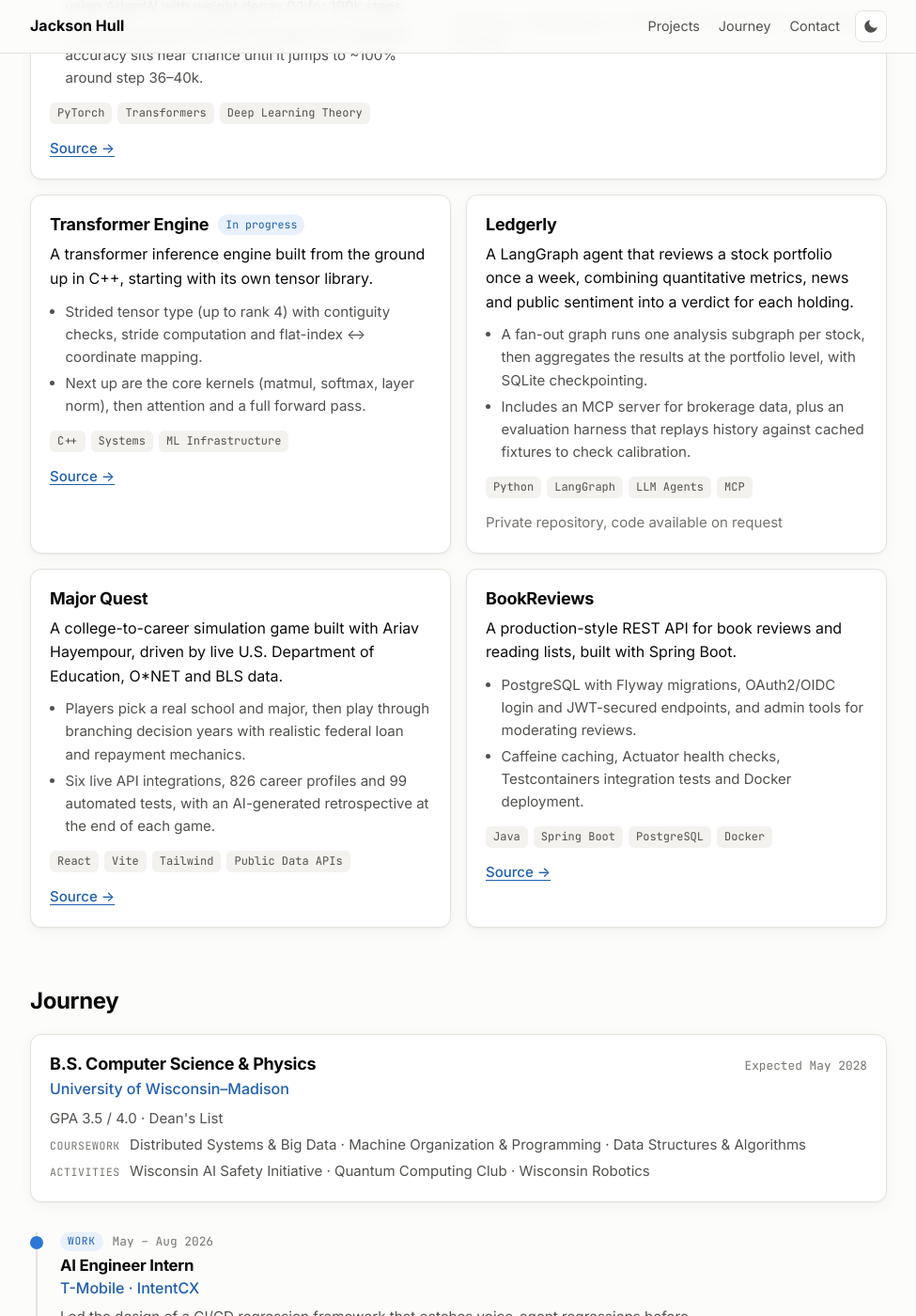
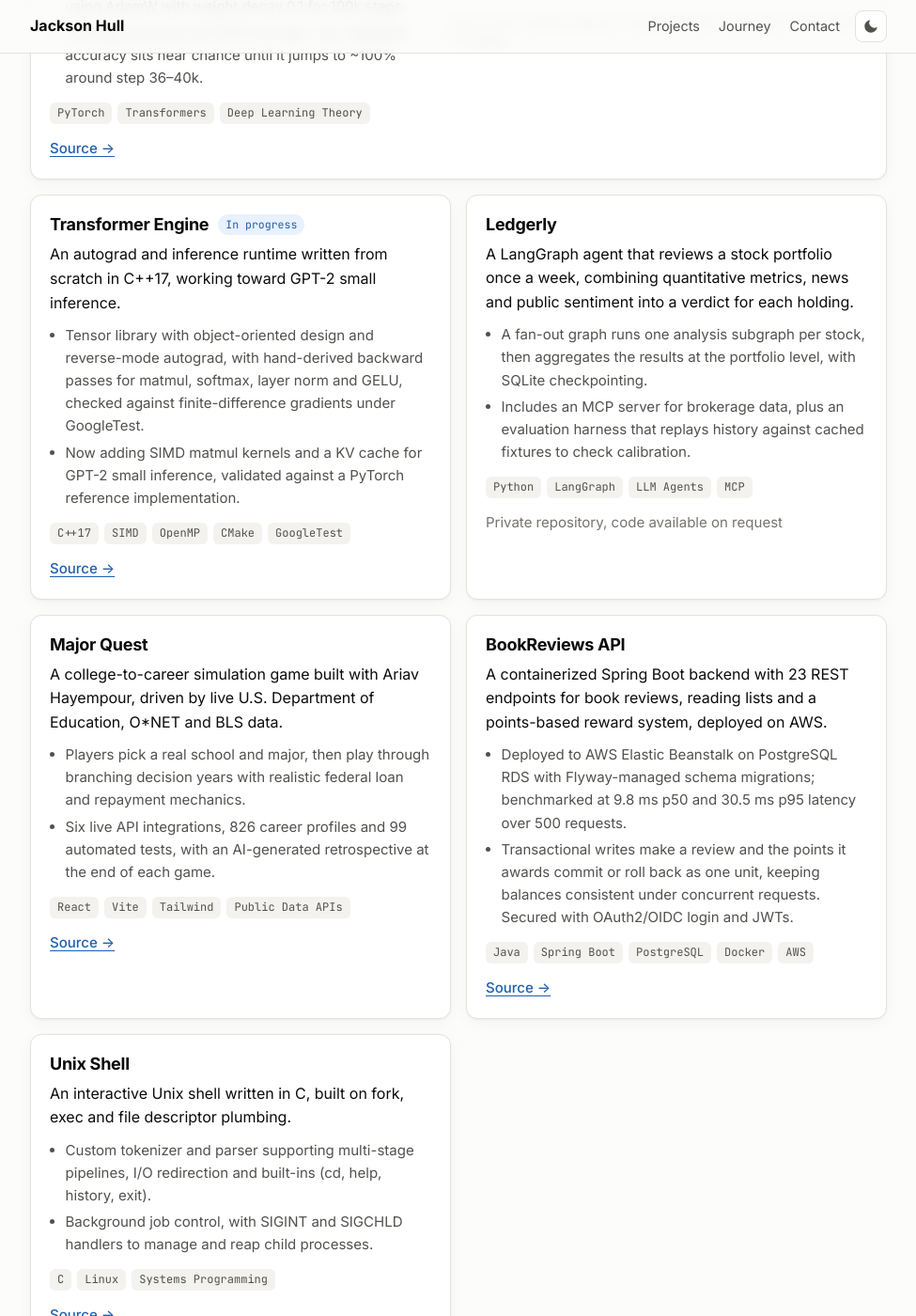
Before and after one commit to Strawcabbage/Portfolio, a Jekyll site: the page built from index.html, in a window 1280 px wide and 1400 px high, scrolled down 1194 px. Shown: the whole window at 94% size, without its empty margins (152-1127 px from the left). Built offline with Jekyll 4.4.1, drawn with Linux system fonts in a browser that asks for light colours.

Commit message:
Update project cards from résumé and add Unix Shell
Transformer Engine now describes the autograd runtime and GPT-2
inference work; BookReviews adds the AWS deployment, 23 endpoints,
latency benchmarks and transactional reward writes. Adds a Unix Shell
card linking to c_shell.

Co-Authored-By: Claude Opus 5.5 <noreply@anthropic.com>
Claude-Session: https://claude.ai/code/session_015YTopziHgVKvZ7FGjJH1EM

```diff
--- a/_data/projects.yml
+++ b/_data/projects.yml
@@ -27,14 +27,15 @@
 - title: Transformer Engine
   status: In progress
   summary: >-
-    A transformer inference engine built from the ground up in C++, starting
-    with its own tensor library.
+    An autograd and inference runtime written from scratch in C++17, working
+    toward GPT-2 small inference.
   details:
-    - Strided tensor type (up to rank 4) with contiguity checks, stride
-      computation and flat-index ↔ coordinate mapping.
-    - Next up are the core kernels (matmul, softmax, layer norm), then
-      attention and a full forward pass.
-  tags: [C++, Systems, ML Infrastructure]
+    - Tensor library with object-oriented design and reverse-mode autograd,
+      with hand-derived backward passes for matmul, softmax, layer norm and
+      GELU, checked against finite-difference gradients under GoogleTest.
+    - Now adding SIMD matmul kernels and a KV cache for GPT-2 small
+      inference, validated against a PyTorch reference implementation.
+  tags: [C++17, SIMD, OpenMP, CMake, GoogleTest]
   repo: https://github.com/Strawcabbage/transformer_engine
 
 - title: Ledgerly
@@ -62,14 +63,28 @@
   tags: [React, Vite, Tailwind, Public Data APIs]
   repo: https://github.com/ariavhayempour/major_quest
 
-- title: BookReviews
+- title: BookReviews API
   summary: >-
-    A production-style REST API for book reviews and reading lists, built with
-    Spring Boot.
+    A containerized Spring Boot backend with 23 REST endpoints for book
+    reviews, reading lists and a points-based reward system, deployed on AWS.
   details:
-    - PostgreSQL with Flyway migrations, OAuth2/OIDC login and JWT-secured
-      endpoints, and admin tools for moderating reviews.
-    - Caffeine caching, Actuator health checks, Testcontainers integration
-      tests and Docker deployment.
-  tags: [Java, Spring Boot, PostgreSQL, Docker]
+    - Deployed to AWS Elastic Beanstalk on PostgreSQL RDS with
+      Flyway-managed schema migrations; benchmarked at 9.8 ms p50 and
+      30.5 ms p95 latency over 500 requests.
+    - Transactional writes make a review and the points it awards commit or
+      roll back as one unit, keeping balances consistent under concurrent
+      requests. Secured with OAuth2/OIDC login and JWTs.
+  tags: [Java, Spring Boot, PostgreSQL, Docker, AWS]
   repo: https://github.com/Strawcabbage/BookReviews
+
+- title: Unix Shell
+  summary: >-
+    An interactive Unix shell written in C, built on fork, exec and file
+    descriptor plumbing.
+  details:
+    - Custom tokenizer and parser supporting multi-stage pipelines, I/O
+      redirection and built-ins (cd, help, history, exit).
+    - Background job control, with SIGINT and SIGCHLD handlers to manage
+      and reap child processes.
+  tags: [C, Linux, Systems Programming]
+  repo: https://github.com/Strawcabbage/c_shell
```
